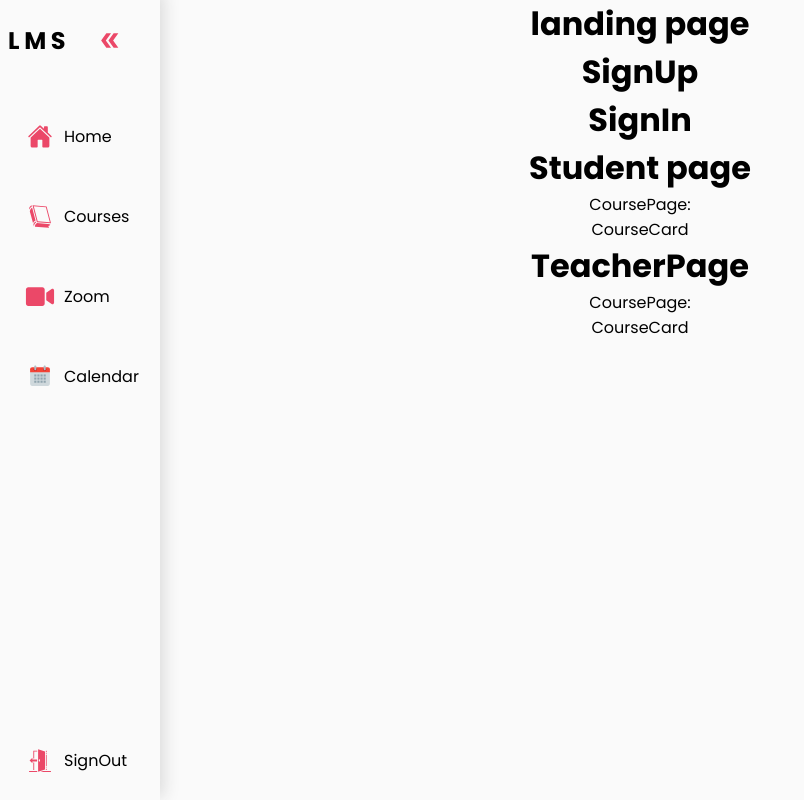
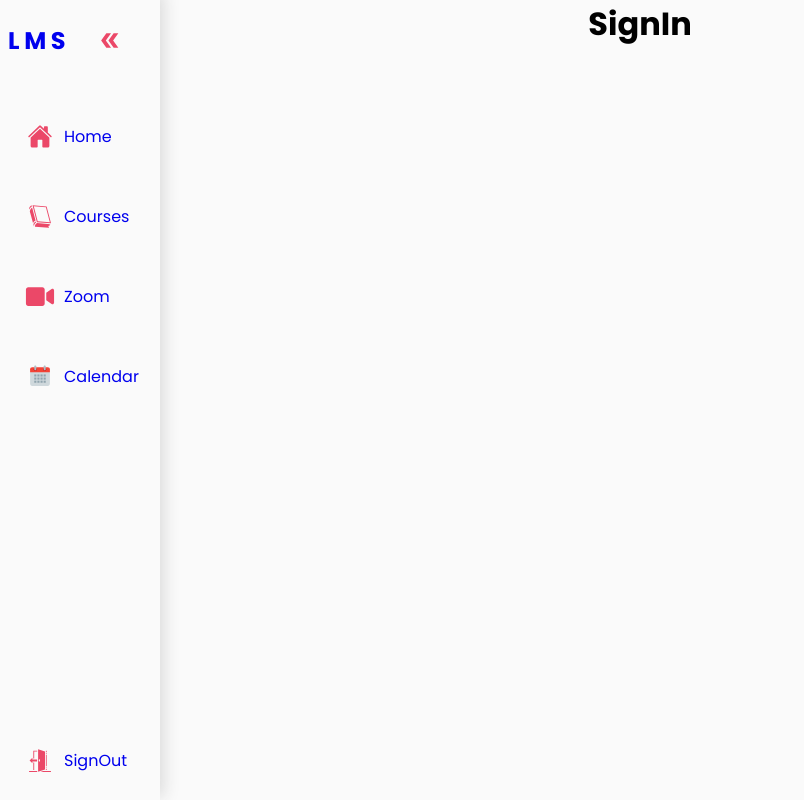
Before and after one commit to HassanObeid89/learning-management-system, a React (Create React App) app: page /sign-in in a window 1280 px wide. Shown: the whole page, without its empty margins (0-804 px from the left). Built offline with nearby package versions, Linux system fonts and the light colour scheme.

Commit message:
Added route paths

```diff
--- a/src/App.jsx
+++ b/src/App.jsx
@@ -1,20 +1,28 @@
+//NPM packages
+import { BrowserRouter, Switch, Route } from "react-router-dom";
+
+//Project files
 import SideBar from "./components/SideBar";
 import LandingPage from "./pages/LandingPage";
 import SignIn from "./pages/SignIn";
 import SignUp from "./pages/SignUp";
 import StudentPage from "./pages/StudentPage";
 import TeacherPage from "./pages/TeacherPage";
-import './css/style.css'
+import "./css/style.css";
 
 export default function App() {
   return (
     <div className="App">
-      <SideBar />
-      <LandingPage />
-      <SignUp />
-      <SignIn />
-      <StudentPage />
-      <TeacherPage />
+      <BrowserRouter>
+        <SideBar />
+        <Switch>
+          <Route path='/' exact component={LandingPage} />
+          <Route path='/sign-up' component={SignUp} />
+          <Route path='/sign-in' component={SignIn} />
+          <Route path='/student-page' component={StudentPage} />
+          <Route path='/teacher-page' component={TeacherPage} />
+        </Switch>
+      </BrowserRouter>
     </div>
   );
 }
--- a/src/components/SideBar.jsx
+++ b/src/components/SideBar.jsx
@@ -1,47 +1,52 @@
+//NPM Packages
+import {Link} from 'react-router-dom'
+
+//React Icons
 import { IoHome } from "react-icons/io5";
 import { GiBlackBook, GiEntryDoor } from "react-icons/gi";
 import { FaVideo } from "react-icons/fa";
 import { FcCalendar } from "react-icons/fc";
 import { MdDoubleArrow } from "react-icons/md";
+
 export default function SideBar() {
   return (
     <nav className="navbar">
       <ul className="navbar-nav">
         <li className="logo">
-        <span className="nav-link">
+        <Link to='/' className="nav-link">
         <span className="link-text logo-text">LMS</span>
           <MdDoubleArrow />
-          </span>
+          </Link>
         </li>
         <li>
-          <span className="nav-link">
+          <Link to='/' className="nav-link">
             <IoHome />
             <span className="link-text">Home</span>
-          </span>
+          </Link>
         </li>
         <li>
-          <span className="nav-link">
+          <Link to='/student-page' className="nav-link">
             <GiBlackBook />
             <span className="link-text">Courses</span>
-          </span>
+          </Link>
         </li>
         <li>
-          <span className="nav-link">
+          <Link to='/' className="nav-link">
             <FaVideo />
             <span className="link-text">Zoom</span>
-          </span>
+          </Link>
         </li>
         <li>
-          <span className="nav-link">
+          <Link to='/' className="nav-link">
             <FcCalendar />
             <span className="link-text">Calendar</span>
-          </span>
+          </Link>
         </li>
         <li>
-          <span className="nav-link">
+          <Link to='/sign-in' className="nav-link">
             <GiEntryDoor />
             <span className="link-text">SignOut</span>
-          </span>
+          </Link>
         </li>
       </ul>
     </nav>
```
